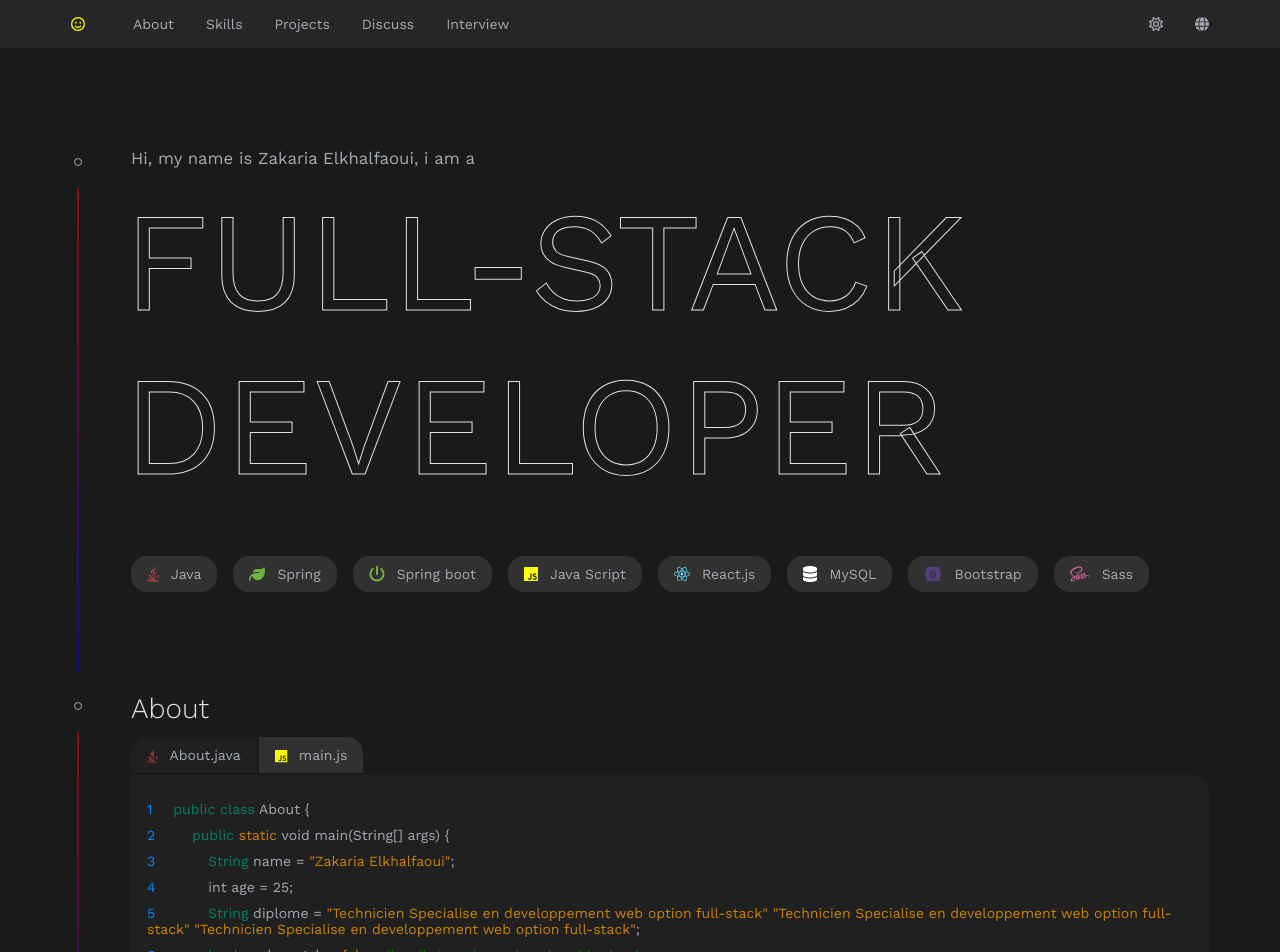
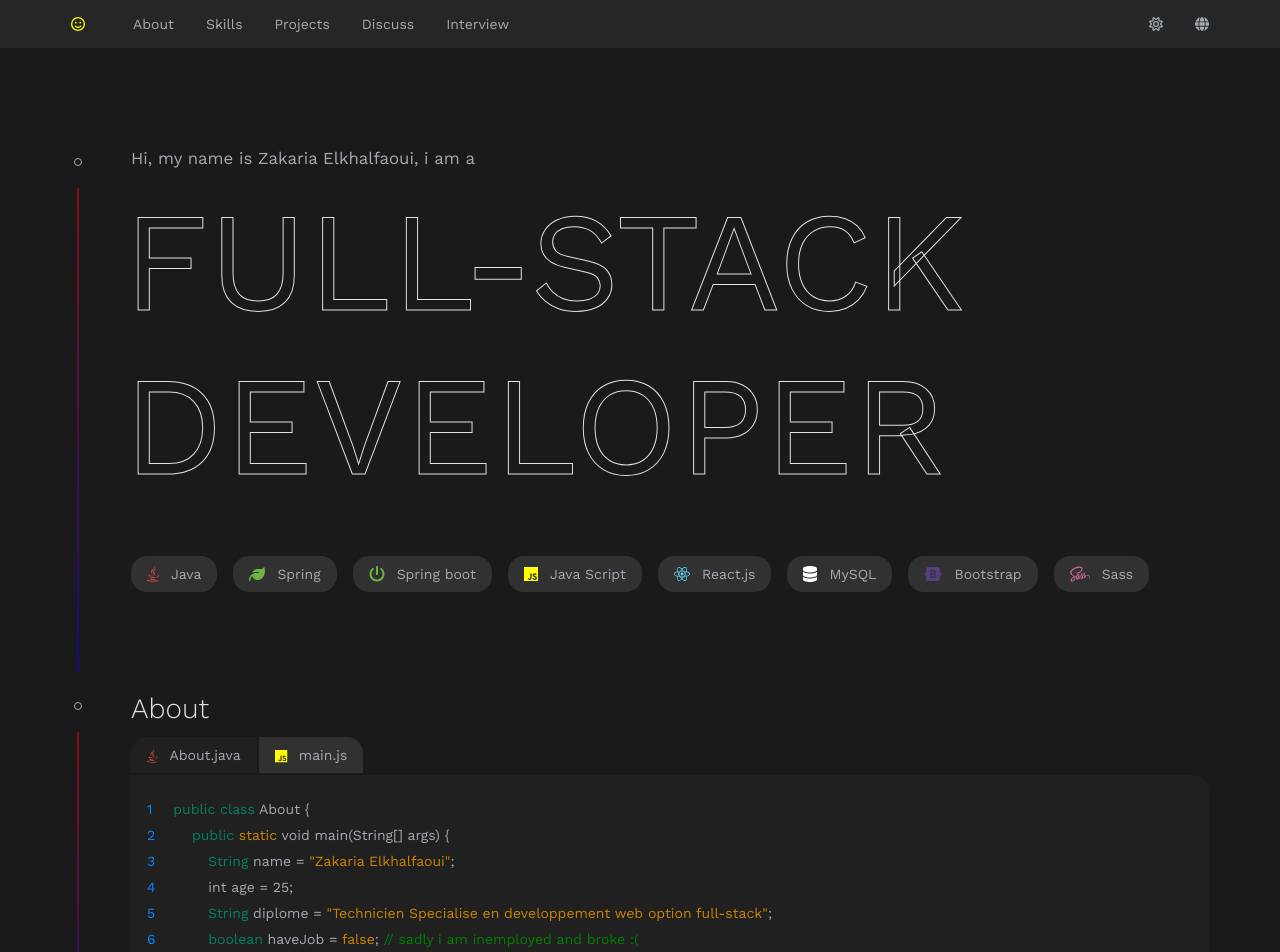
Before and after one commit to elkhalfaoui/portfolio, a React (Vite) app: page / in a window 1280 px wide. Shown: the top 952 px of the page. Built offline with nearby package versions, Linux system fonts and the light colour scheme; the HTML template or start-up script is replaced by a standard one.

Commit message:
portfolio 3

```diff
--- a/src/about/About.jsx
+++ b/src/about/About.jsx
@@ -41,8 +41,6 @@ const About = () => {
             <span>
               {' '}
               "Technicien Specialise en developpement web option full-stack"
-              "Technicien Specialise en developpement web option full-stack"
-              "Technicien Specialise en developpement web option full-stack"
             </span>
             ;
           </p>
```
